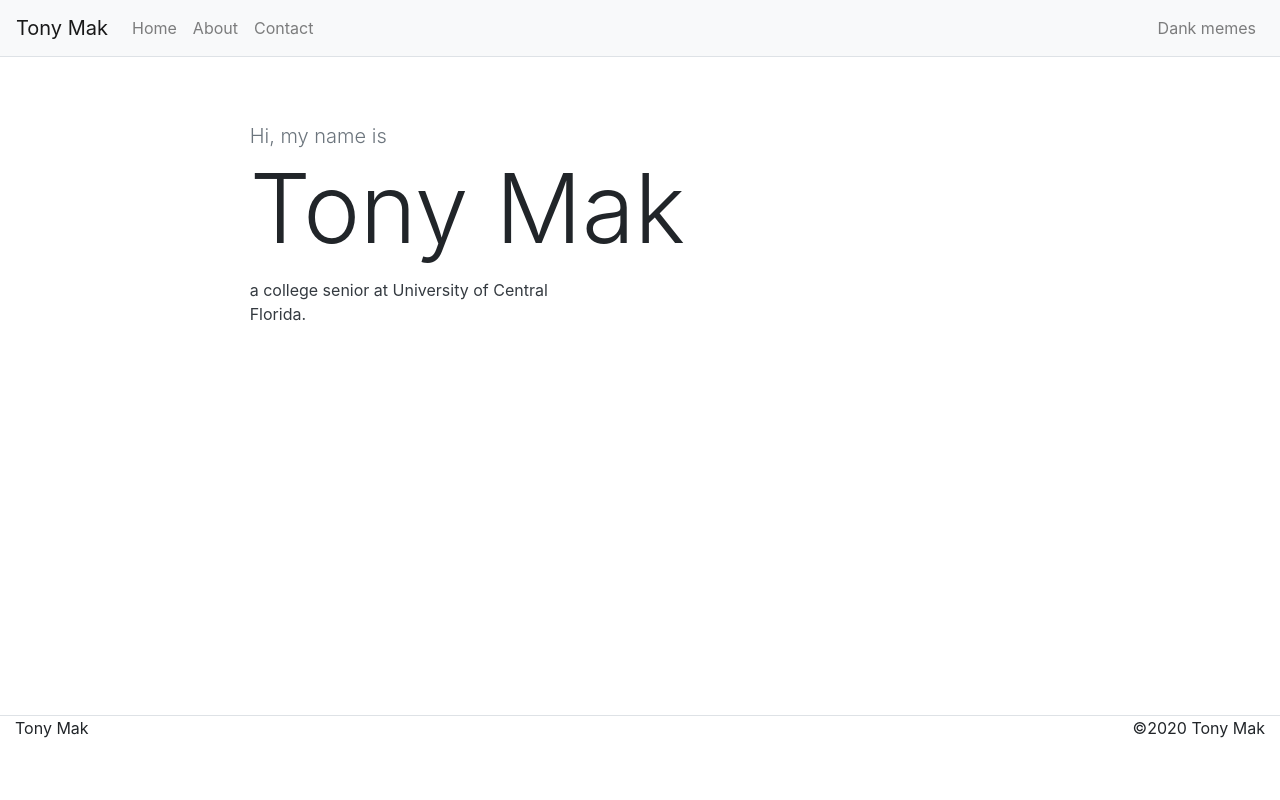
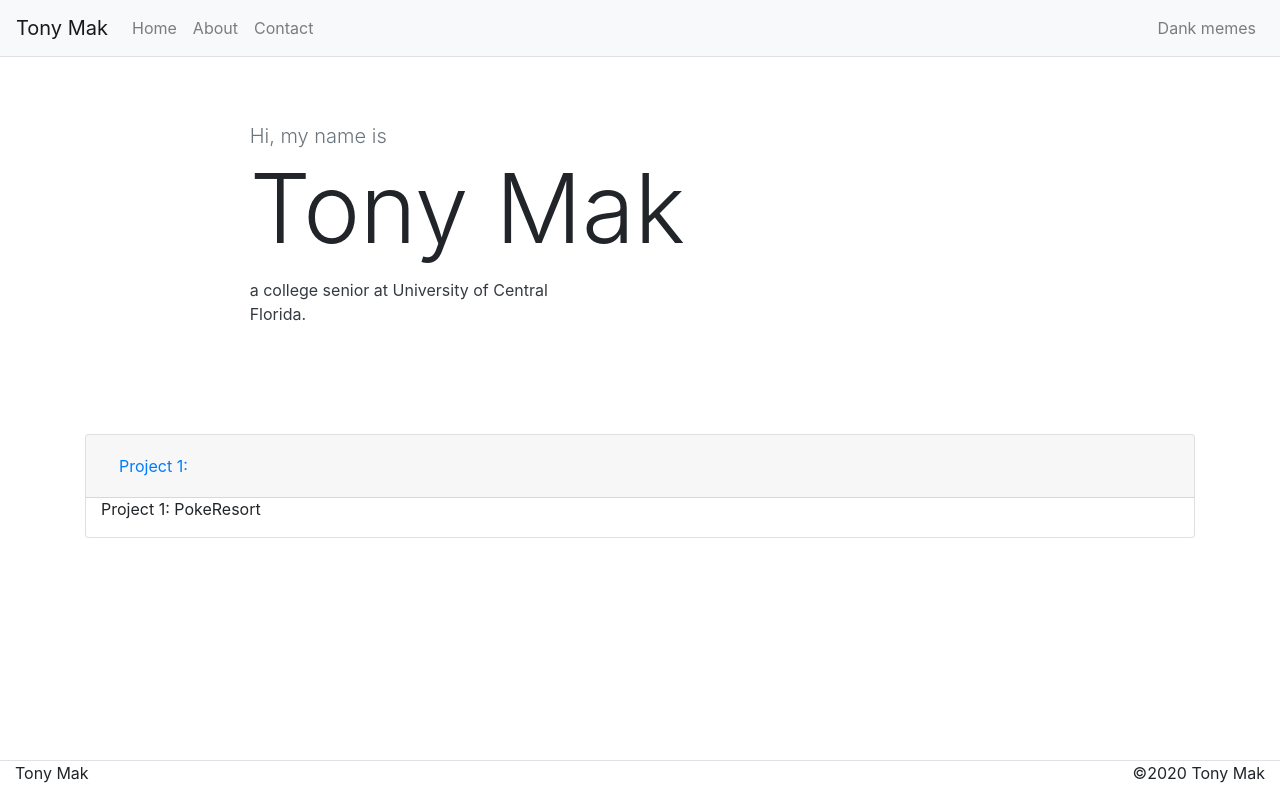
Before and after one commit to KingRevno/mak-web, a React (Create React App) app: page / in a window 1280 px wide. Built offline with nearby package versions, Linux system fonts and the light colour scheme.

Commit message:
added project card components

```diff
--- a/src/App.css
+++ b/src/App.css
@@ -42,8 +42,34 @@
 }
 
 .footer-container{
-  padding-bottom: 60px;
+  padding-bottom: 15px;
 }
+
+.banner {
+  display: flex;
+  flex-direction: column;
+  justify-content: center;
+  align-items: center;
+  height: 100vh;
+}
+
+/* make keyframes that tell the start state and the end state of our object */
+
+
+@keyframes fadeIn { from { opacity:0; } to { opacity:1; } }
+
+.fade-in {
+   opacity:0;  /* make things invisible upon start */
+   animation:fadeIn ease-in 1;
+   animation-fill-mode:forwards;
+   animation-duration:1.4s;
+  }
+
+.fade-in.delayed {
+  animation-delay: 1.4s;
+}
+
+
 
 
 @keyframes App-logo-spin {
--- /dev/null
+++ b/src/components/AccordCard.tsx
@@ -0,0 +1,30 @@
+import React from 'react';
+import Accordion from 'react-bootstrap/Accordion';
+import Card from 'react-bootstrap/Card';
+import Button from 'react-bootstrap/Button';
+
+import Cards from './Cards';
+
+
+const AccordCard = () => {
+
+    return (
+
+        <Accordion defaultActiveKey="0">
+            <Card>
+                <Card.Header>
+                    <Accordion.Toggle as={Button} variant="link" eventKey="0">
+                        Project 1:
+      </Accordion.Toggle>
+                </Card.Header>
+                <Accordion.Collapse eventKey="0">
+                    <Cards />
+                </Accordion.Collapse>
+            </Card>
+        </Accordion>
+
+    )
+
+}
+
+export default AccordCard;
--- /dev/null
+++ b/src/components/Cards.tsx
@@ -0,0 +1,23 @@
+import React from 'react';
+import Container from 'react-bootstrap/esm/Container';
+import Row from 'react-bootstrap/Row';
+import Col from 'react-bootstrap/Col';
+
+
+const Cards = () => {
+
+    return (
+        <Container>
+            <Row>
+                <Col>
+                    <div>
+                        <p>Project 1: PokeResort</p>
+                    </div>
+                </Col>
+            </Row>
+        </Container>
+
+    )
+}
+
+export default Cards;
--- a/src/components/Hero.tsx
+++ b/src/components/Hero.tsx
@@ -21,10 +21,10 @@ const Hero = () => {
             <Container fluid={true}>
                 <Row className="justify-content-center py=5">
                     <Col md={8}>
-                        {home && <div className="lead font-weight-light text-muted ">{home.title}</div>}
-                        {home && <div className="display-1">{home.subTitle}</div>}
+                        {home && <div className="lead font-weight-light text-muted fade-in ">{home.title}</div>}
+                        {home && <div className="display-1 fade-in">{home.subTitle}</div>}
                         <Row>
-                            <Col className="center-150">{home && <div className="text-dark">{home.text}</div>}</Col>
+                            <Col className="center-150">{home && <div className="text-dark fade-in delayed">{home.text}</div>}</Col>
                         </Row>
                     </Col>
                 </Row>
--- a/src/pages/HomePage.tsx
+++ b/src/pages/HomePage.tsx
@@ -1,12 +1,28 @@
 import React from 'react';
 import Hero from '../components/Hero';
+import Cards from '../components/Cards'
+import Container from 'react-bootstrap/esm/Container';
+import Row from 'react-bootstrap/Row';
+import Col from 'react-bootstrap/Col';
+import AccordCard from '../components/AccordCard';
 
 
 
 const HomePage = () => {
 
     return (
-        <Hero />
+        <div>
+            <Hero />
+            <Container>
+                <Row>
+                    <Col>
+                        <AccordCard />
+                    </Col>
+                </Row>
+            </Container>
+
+        </div>
+
     )
 
 }
```
Also changed, not shown: src/components/Figures.tsx (added, +21 -0 lines).
